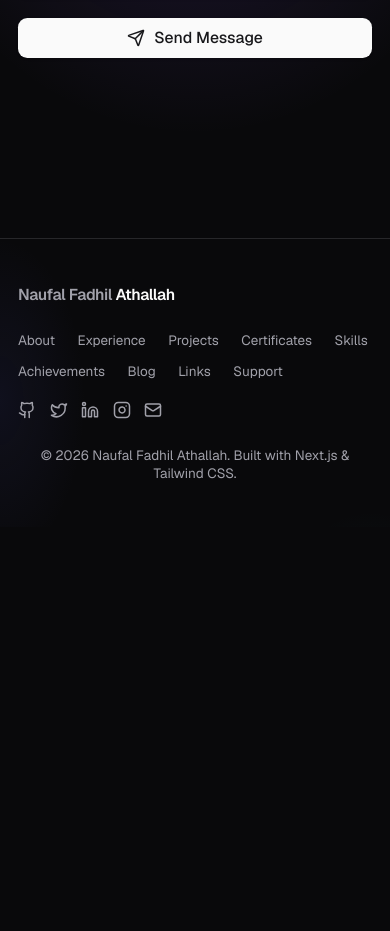
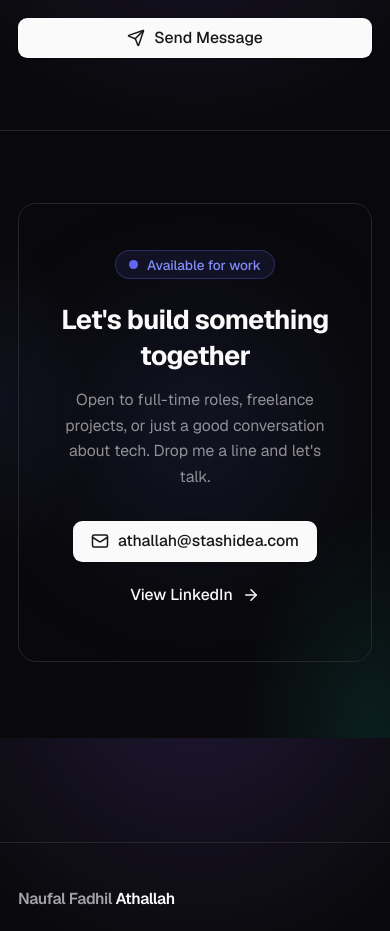
Before and after one commit to NaufalFadhil/v2.naufalfadhil.my.id, a Next.js app: page / in a window 390 px wide. Shown: the part 8546-9477 px from the top of the page. Before the commit the page ends 9073 px from the top, so only its background shows below. Built offline with nearby package versions, Linux system fonts and the light colour scheme.

Commit message:
feat(home): add HireCta component for showcasing availability and contact options

```diff
--- /dev/null
+++ b/src/components/layout/hire-cta.tsx
@@ -0,0 +1,59 @@
+"use client";
+
+import { motion } from "framer-motion";
+import { Mail, ArrowRight } from "lucide-react";
+import { siteConfig } from "@/data/site";
+import { Container } from "@/components/layout/container";
+import { Button } from "@/components/ui/button";
+
+export function HireCta() {
+  return (
+    <section className="border-t border-border">
+      <Container className="py-16">
+        <motion.div
+          initial={{ opacity: 0, y: 12 }}
+          whileInView={{ opacity: 1, y: 0 }}
+          viewport={{ once: true, margin: "-60px" }}
+          transition={{ duration: 0.45, ease: "easeOut" }}
+          className="relative rounded-2xl border border-border bg-gradient-to-br from-indigo-500/8 via-card to-card overflow-hidden px-8 py-10 text-center"
+        >
+          {/* Glow */}
+          <div className="pointer-events-none absolute inset-0 flex items-center justify-center">
+            <div className="h-56 w-56 rounded-full bg-indigo-500/10 blur-3xl" />
+          </div>
+
+          {/* Available badge */}
+          <div className="relative inline-flex items-center gap-2 rounded-full border border-indigo-500/30 bg-indigo-500/10 px-3 py-1 mb-5">
+            <span className="relative flex h-2 w-2">
+              <span className="animate-ping absolute inline-flex h-full w-full rounded-full bg-indigo-400 opacity-75" />
+              <span className="relative inline-flex rounded-full h-2 w-2 bg-indigo-500" />
+            </span>
+            <span className="text-xs font-medium text-indigo-400">Available for work</span>
+          </div>
+
+          <h2 className="relative text-2xl sm:text-3xl font-bold tracking-tight mb-3">
+            Let&apos;s build something together
+          </h2>
+          <p className="relative text-foreground/55 text-sm sm:text-base max-w-md mx-auto mb-7 leading-relaxed">
+            Open to full-time roles, freelance projects, or just a good conversation about tech. Drop me a line and let&apos;s talk.
+          </p>
+
+          <div className="relative flex flex-col sm:flex-row items-center justify-center gap-3">
+            <Button asChild size="default">
+              <a href={`mailto:${siteConfig.email}`}>
+                <Mail className="h-4 w-4" />
+                {siteConfig.email}
+              </a>
+            </Button>
+            <Button asChild variant="ghost" size="default">
+              <a href={siteConfig.social.linkedin} target="_blank" rel="noopener noreferrer">
+                View LinkedIn
+                <ArrowRight className="h-4 w-4" />
+              </a>
+            </Button>
+          </div>
+        </motion.div>
+      </Container>
+    </section>
+  );
+}
--- a/src/components/layout/root-client.tsx
+++ b/src/components/layout/root-client.tsx
@@ -3,6 +3,7 @@
 import { useState } from "react";
 import { Navbar } from "@/components/layout/navbar";
 import { Footer } from "@/components/layout/footer";
+import { HireCta } from "@/components/layout/hire-cta";
 import { CommandPalette } from "@/components/shared/command-palette";
 import { BackToTop } from "@/components/shared/back-to-top";
 
@@ -13,6 +14,7 @@ export function RootClient({ children }: { children: React.ReactNode }) {
     <>
       <Navbar onOpenCommandPalette={() => setCmdOpen(true)} />
       <main>{children}</main>
+      <HireCta />
       <Footer />
       <CommandPalette open={cmdOpen} onOpenChange={setCmdOpen} />
       <BackToTop />
```
